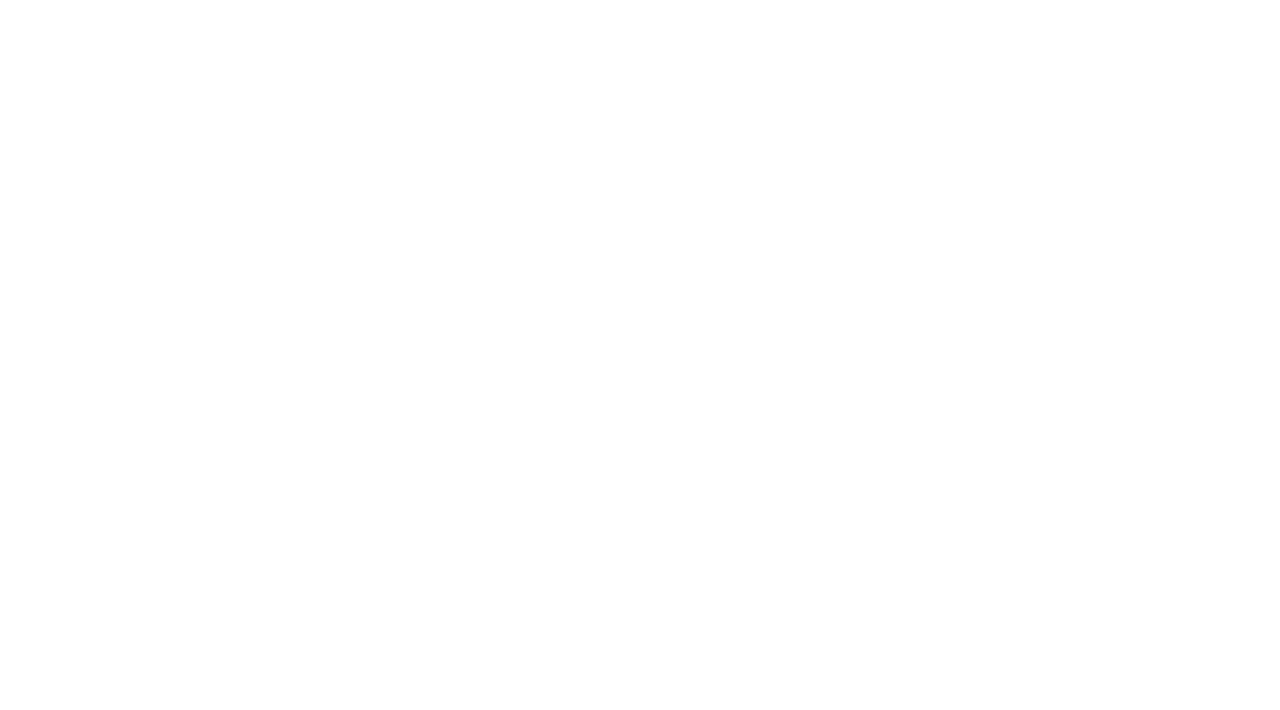
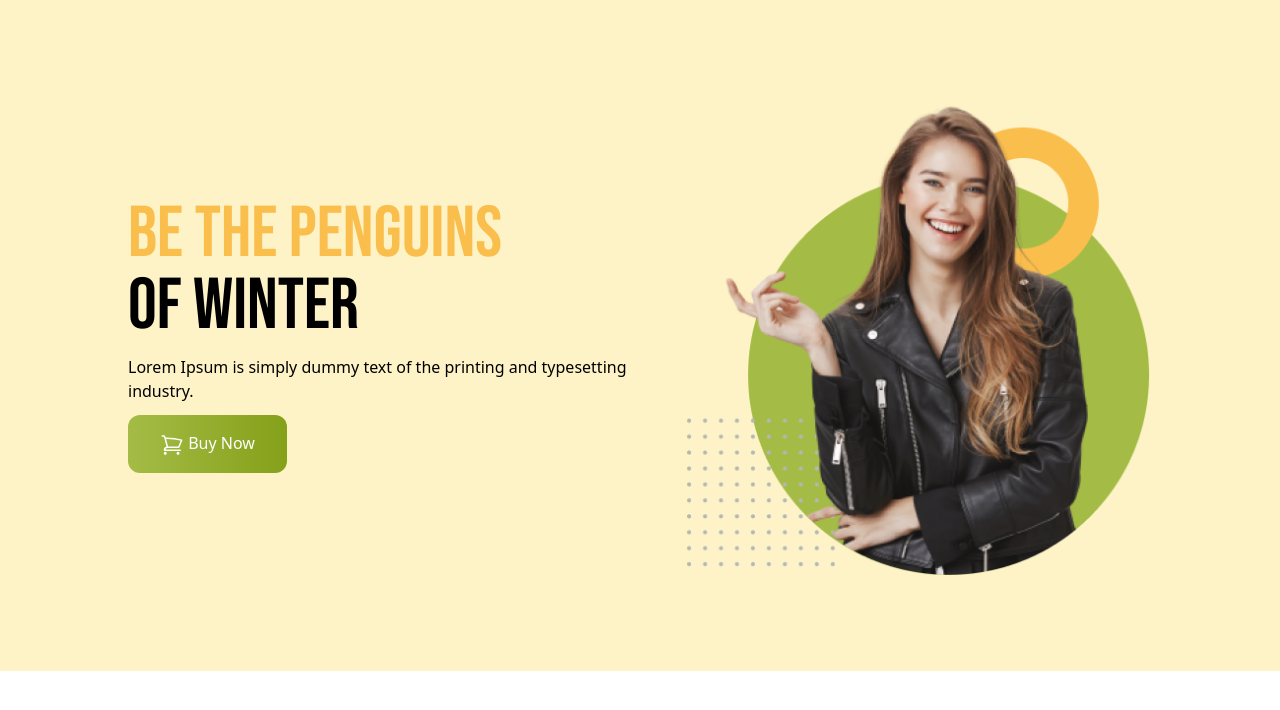
Before and after one commit to hqefahad/Penguin-Fashion, a plain HTML site: page index.html in a window 1280 px wide. Drawn offline with nearby package versions, Linux system fonts and the light colour scheme.

Commit message:
header part w/o nav

```diff
--- a/index.html
+++ b/index.html
@@ -1,11 +1,56 @@
 <!DOCTYPE html>
 <html lang="en">
+
 <head>
     <meta charset="UTF-8">
     <meta name="viewport" content="width=device-width, initial-scale=1.0">
+    <!-- Tailwind connect -->
+    <script src="https://cdn.tailwindcss.com"></script>
+
+    <!-- font connect  -->
+    <link rel="preconnect" href="https://fonts.googleapis.com">
+    <link rel="preconnect" href="https://fonts.gstatic.com" crossorigin>
+    <link href="https://fonts.googleapis.com/css2?family=Bebas+Neue&display=swap" rel="stylesheet">
+
+    <style>
+        .font-bebas {
+            font-family: 'Bebas Neue', sans-serif;
+        }
+    </style>
     <title>Penguine Fashion</title>
 </head>
+
 <body>
+    <header class="bg-amber-100 px-6 md:px-32 py-24">
+        <nav>
 
+        </nav>
+        <div class="flex flex-col-reverse md:flex-row justify-between items-center">
+            <div class="space-y-3">
+                <h1 class="text-7xl uppercase font-bebas">
+                    <span class="text-[#FABE4C]">Be the Penguins </span>
+                    <br>of Winter
+                </h1>
+                <p>
+                    Lorem Ipsum is simply dummy text of the printing
+                    and typesetting industry.
+                </p>
+                <button
+                    class="py-4 px-8  bg-gradient-to-r from-[#A4BC46] to-[#85A019] rounded-xl text-white font-medium">
+                    <svg xmlns="http://www.w3.org/2000/svg" fill="none" viewBox="0 0 24 24" stroke-width="1.5"
+                        stroke="currentColor" class="w-6 h-6 inline">
+                        <path stroke-linecap="round" stroke-linejoin="round"
+                            d="M2.25 3h1.386c.51 0 .955.343 1.087.835l.383 1.437M7.5 14.25a3 3 0 0 0-3 3h15.75m-12.75-3h11.218c1.121-2.3 2.1-4.684 2.924-7.138a60.114 60.114 0 0 0-16.536-1.84M7.5 14.25 5.106 5.272M6 20.25a.75.75 0 1 1-1.5 0 .75.75 0 0 1 1.5 0Zm12.75 0a.75.75 0 1 1-1.5 0 .75.75 0 0 1 1.5 0Z" />
+                    </svg>
+                    Buy Now</button>
+            </div>
+            <div>
+                <img src="images/model.png" alt="">
+            </div>
+        </div>
+    </header>
+    <main></main>
+    <footer></footer>
 </body>
+
 </html>
--- /dev/null
+++ b/tailwind.config.js
@@ -0,0 +1,8 @@
+/** @type {import('tailwindcss').Config} */
+module.exports = {
+    content: ["./src/**/*.{html,js}"],
+    theme: {
+      extend: {},
+    },
+    plugins: [],
+  }
```
